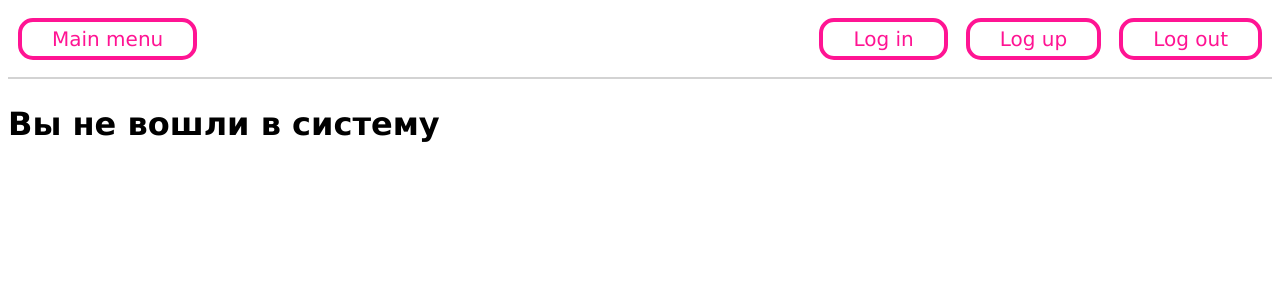
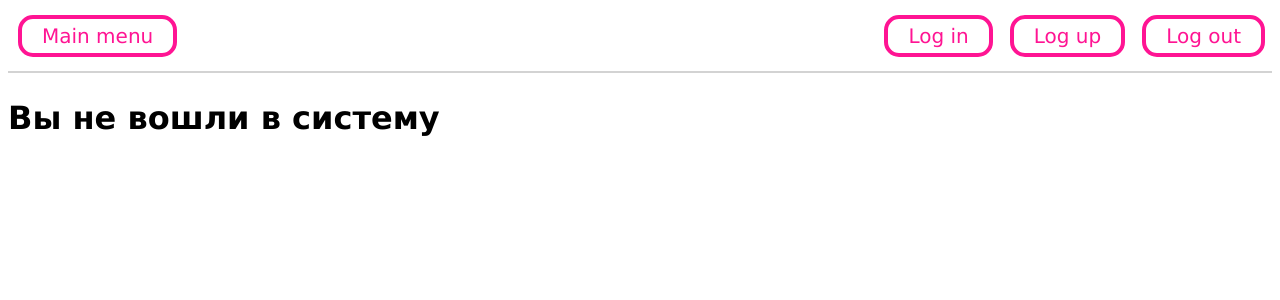
Before and after one commit to FalseR20/FalseR_BANK, a Django app: page / in a window 1280 px wide. Shown: the top 300 px of the page. Run offline with Django 3.2, Linux system fonts and the light colour scheme.

Commit message:
save, add styles files

```diff
--- a/dj/templates/base.html
+++ b/dj/templates/base.html
@@ -2,96 +2,28 @@
 <html lang="en-us">
 <head>
     <meta charset="UTF-8">
-    <style>
-        h1 {
-            font-family: "Verdana", "Trebuchet MS", sans-serif;
-        }
-    </style>
     {% block head %}
-        <title>Default title</title>
+    <title>Default page</title>
     {% endblock head %}
+    <link rel="stylesheet" href="styles.css">
 </head>
-<style>
-    #divTop {
-        background-color: white;
-        overflow: hidden;
-        top: 0;
-        left: 0;
-        right: 0;
-        display: -webkit-flex;
-        display: flex;
-        -webkit-flex-direction: row;
-        flex-direction: row;
-    }
-
-    #divBuffer {
-        -webkit-flex: auto;
-        flex: auto;
-    }
-
-    .buttonTop {
-        padding: 5px 30px;
-        margin: 7px 7px 14px 7px;
-        background: transparent;
-        color: deeppink;
-        border: 4px solid deeppink;
-        border-radius: 15px;
-        font-size: 20px;
-        font-family: "Verdana", "Trebuchet MS", sans-serif;
-    }
-
-    .buttonTop:hover {
-        background: deeppink;
-        color: white;
-    }
-
-    #hrTop {
-        margin: 0;
-        border-style: solid;
-        border-color: lightgrey;
-    }
-
-
-    #divMain {
-        overflow: auto;
-        margin-top: 5px;
-    }
-
-</style>
-
 <body>
 <div id="divTop">
-    <table>
-        <td>
-            <a href="/">
-                <button class="buttonTop">Main menu</button>
-            </a>
-        </td>
-    </table>
-    <div id="divBuffer">
+    <div>
+        <a class="buttonTop" href="/">Main menu</a>
     </div>
-    <table>
-        <td>
-            <a href="/log_in">
-                <button class="buttonTop">Log in</button>
-            </a>
-        </td>
-        <td>
-            <a href="/log_up">
-                <button class="buttonTop">Log up</button>
-            </a>
-        </td>
-        <td>
-            <a href="/log_out">
-                <button class="buttonTop">Log out</button>
-            </a>
-        </td>
-    </table>
+    <div>
+        <a class="buttonTop" href="/log_in">Log in</a>
+        <a class="buttonTop" href="/log_up">Log up</a>
+        <a class="buttonTop" href="/log_out">Log out</a>
+    </div>
 </div>
 <hr id="hrTop">
 
 <div id="divMain">
-    {% block body %}{% endblock body %}
+    {% block body %}
+    <h1>Default text</h1>
+    {% endblock body %}
 </div>
 </body>
 </html>
--- /dev/null
+++ b/dj/templates/styles.css
@@ -0,0 +1,50 @@
+:root {
+    --bg-color: white;
+    --theme-color: deeppink;
+}
+
+
+h1 {
+    font-family: "Verdana", "Trebuchet MS", sans-serif;
+}
+
+#divTop {
+    background-color: var(--bg-color);
+    display: flex;
+    flex-direction: row;
+    justify-content: space-between;
+}
+
+#divTop div {
+    display: flex;
+    flex-direction: row;
+}
+
+.buttonTop {
+    padding: 5px 20px;
+    margin: 7px 7px 14px 10px;
+    background: var(--bg-color);
+    color: var(--theme-color);
+    border: 4px solid var(--theme-color);
+    border-radius: 15px;
+    text-decoration: none;
+    font-size: 20px;
+    font-family: "Verdana", "Trebuchet MS", sans-serif;
+}
+
+.buttonTop:hover {
+    background: var(--theme-color);
+    color: var(--bg-color);
+}
+
+#hrTop {
+    margin: 0;
+    border-style: solid;
+    border-color: lightgrey;
+}
+
+
+#divMain {
+    overflow: auto;
+    margin-top: 5px;
+}
```
Also changed, not shown: dj/templates/registration/login.html (+1 -39 lines), dj/templates/registration/logup.html (+1 -39 lines), dj/templates/registration/registration.css (added, +37 -0 lines), materials/console.sql (+6 -6 lines).
